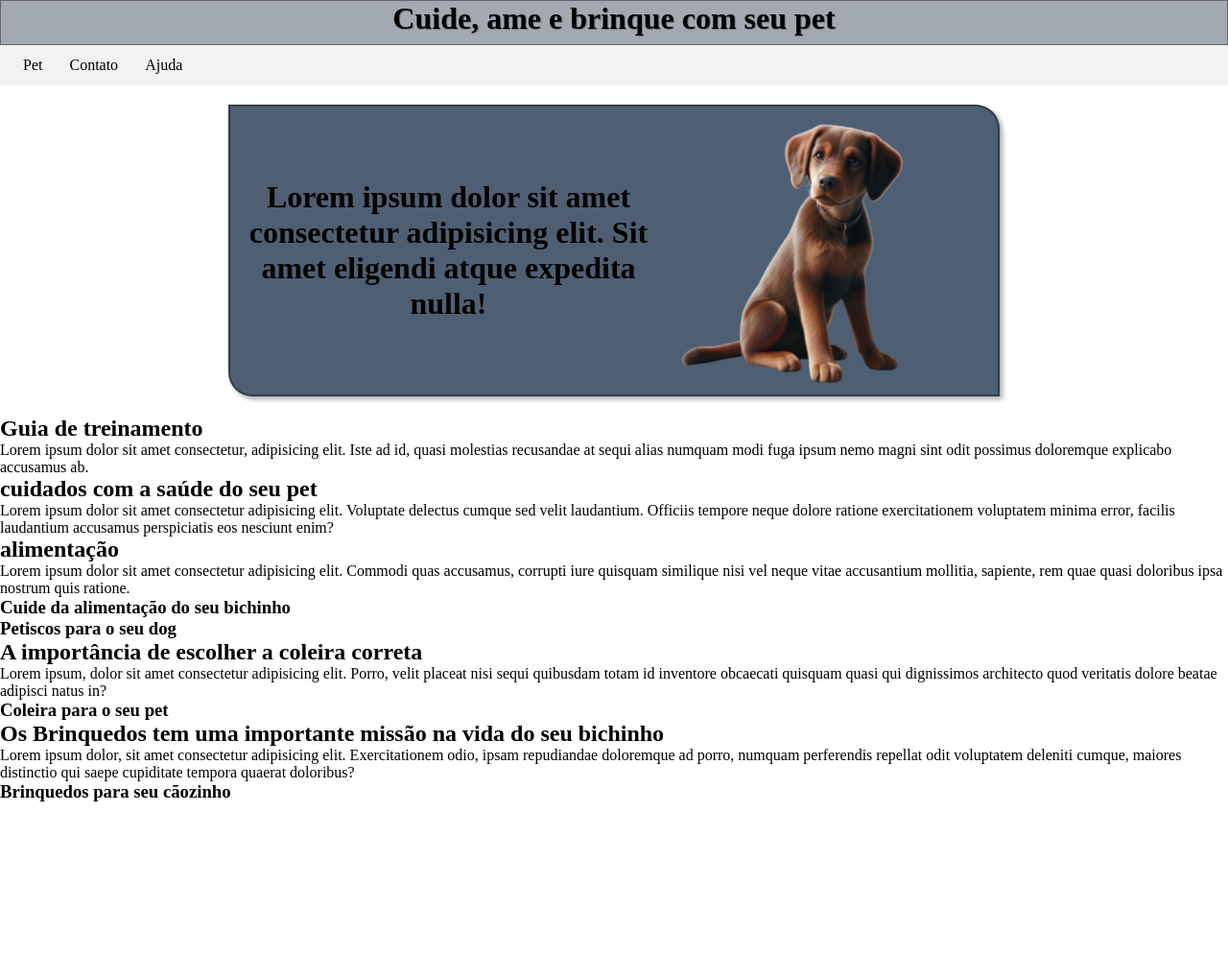
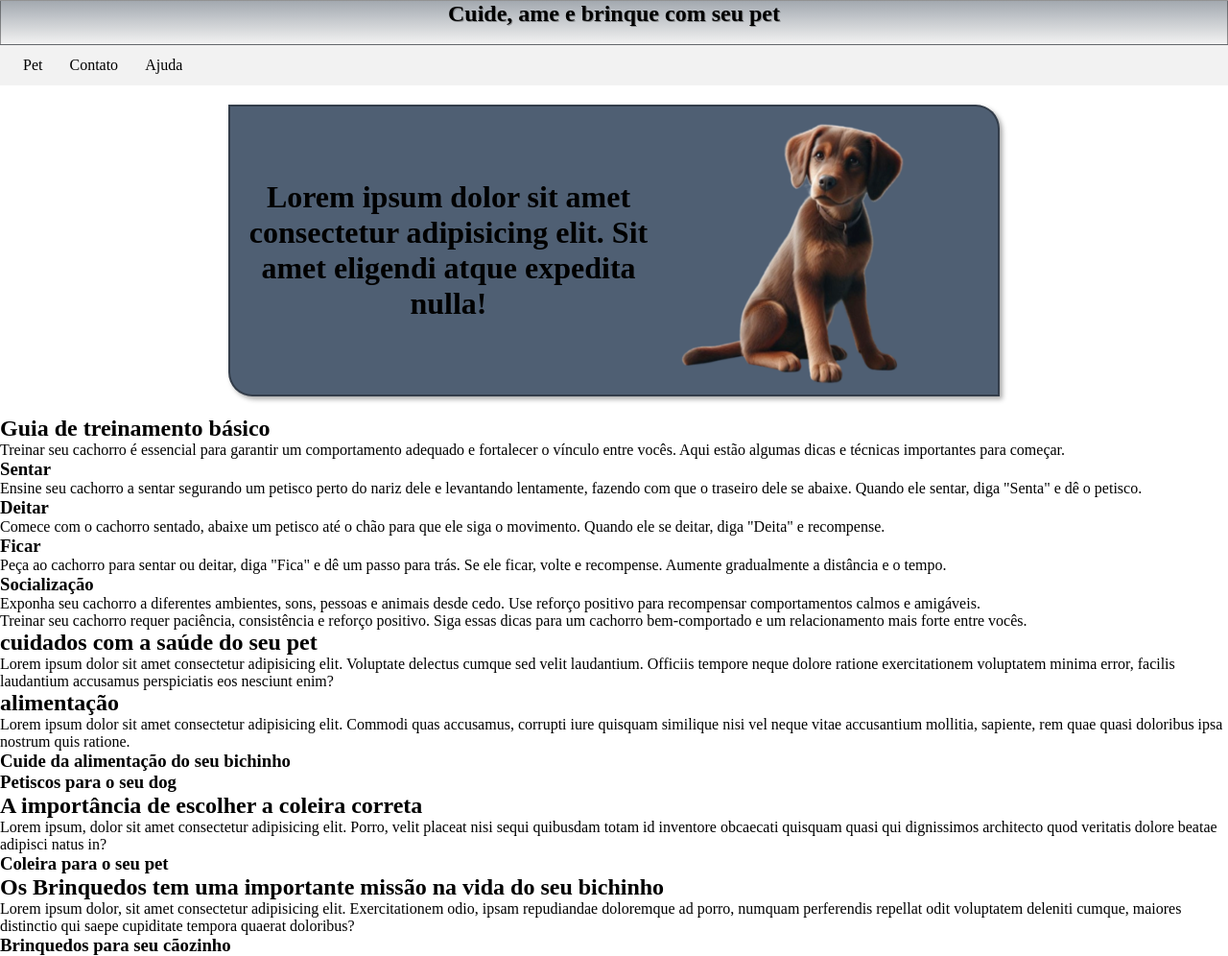
Before and after one commit to EdnaldoNeto/projetos, a plain HTML site: page projeto.pet/pet.html in a window 1280 px wide. Shown: the whole page at 96% size. Before the commit the page ends 836 px from the top, so only its background shows below. Drawn offline with Linux system fonts and the light colour scheme.

Commit message:
upgrade.conteudo

```diff
--- a/projeto.pet/estilo/stypet.css
+++ b/projeto.pet/estilo/stypet.css
@@ -17,12 +17,29 @@ body{
     background-color: white;
 }
 
-header > h1#frase_top {
-    background-color: var(--cor2);
+header > h2#frase_top {
+    background-image: linear-gradient(to bottom, var(--cor2), var(--cor1));
     height: 45px;
     text-align: center;
     border: 1px solid rgba(0, 0, 0, 0.397);
     text-shadow: 1px 1px 0px rgba(0, 0, 0, 0.288);
+}
+
+nav {
+    background-color: var(--cor1) ;
+    padding: 12px;
+}
+
+nav > a {
+    color: black;
+    text-decoration: none;
+    padding: 12px;
+    border: 5px;
+}
+
+nav > a:hover {
+    background-color: var(--cor0);
+    color: white;
 }
 
 #container1 {
@@ -45,20 +62,3 @@ div#container1 > h1 {
     height: 300px;
     margin-right: 45px;
 }
-
-nav {
-    background-color: var(--cor1) ;
-    padding: 12px;
-}
-
-nav > a {
-    color: black;
-    text-decoration: none;
-    padding: 12px;
-    border: 5px;
-}
-
-nav > a:hover {
-    background-color: var(--cor0);
-    color: white;
-}
--- a/projeto.pet/pet.html
+++ b/projeto.pet/pet.html
@@ -8,7 +8,7 @@
 </head>
 <body>
     <header>
-         <h1 id="frase_top">Cuide, ame e brinque com seu pet</h1>
+         <h2 id="frase_top">Cuide, ame e brinque com seu pet</h2>
         <nav id="navegacao">
             <a href="">Pet</a>
             <a href="">Contato</a>
@@ -20,9 +20,22 @@
         </div>
     </header>
     <main>
+        <h2>Guia de treinamento básico</h2>
+        Treinar seu cachorro é essencial para garantir um comportamento adequado e fortalecer o vínculo entre vocês. Aqui estão algumas dicas e técnicas importantes para começar.
 
-        <h2>Guia de treinamento</h2>
-        <p>Lorem ipsum dolor sit amet consectetur, adipisicing elit. Iste ad id, quasi molestias recusandae at sequi alias numquam modi fuga ipsum nemo magni sint odit possimus doloremque explicabo accusamus ab.</p>
+        <h3>Sentar</h3>
+        <p>Ensine seu cachorro a sentar segurando um petisco perto do nariz dele e levantando lentamente, fazendo com que o traseiro dele se abaixe. Quando ele sentar, diga "Senta" e dê o petisco.</p>
+
+        <h3>Deitar</h3>
+        <p>Comece com o cachorro sentado, abaixe um petisco até o chão para que ele siga o movimento. Quando ele se deitar, diga "Deita" e recompense.</p>
+
+        <h3>Ficar</h3>
+        <p>Peça ao cachorro para sentar ou deitar, diga "Fica" e dê um passo para trás. Se ele ficar, volte e recompense. Aumente gradualmente a distância e o tempo.</p>
+
+        <h3>Socialização</h3>
+        <p>Exponha seu cachorro a diferentes ambientes, sons, pessoas e animais desde cedo. Use reforço positivo para recompensar comportamentos calmos e amigáveis.</p>
+
+        <p>Treinar seu cachorro requer paciência, consistência e reforço positivo. Siga essas dicas para um cachorro bem-comportado e um relacionamento mais forte entre vocês.</p>
 
         <h2>cuidados com a saúde do seu pet</h2>
         <p>Lorem ipsum dolor sit amet consectetur adipisicing elit. Voluptate delectus cumque sed velit laudantium. Officiis tempore neque dolore ratione exercitationem voluptatem minima error, facilis laudantium accusamus perspiciatis eos nesciunt enim?</p>
```
